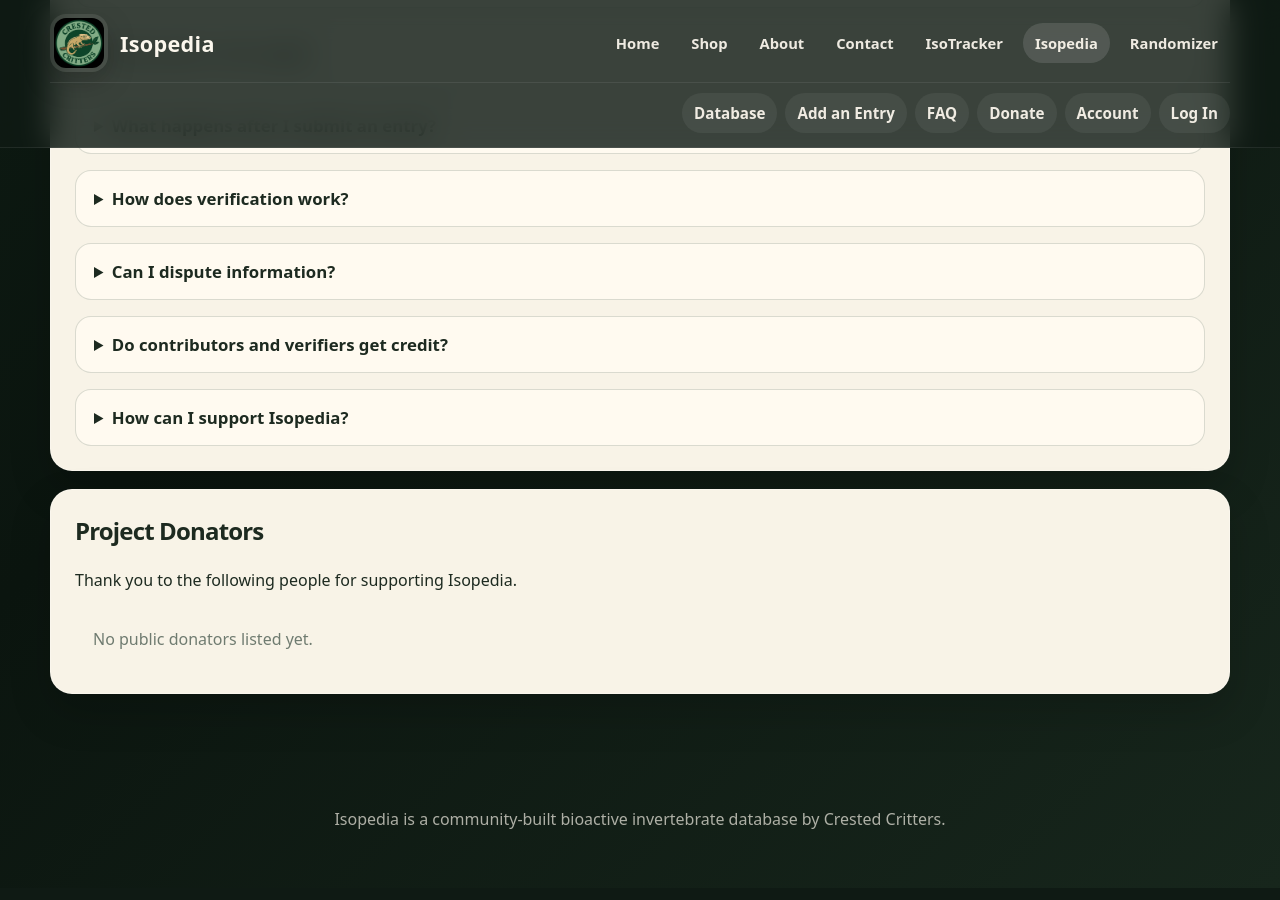
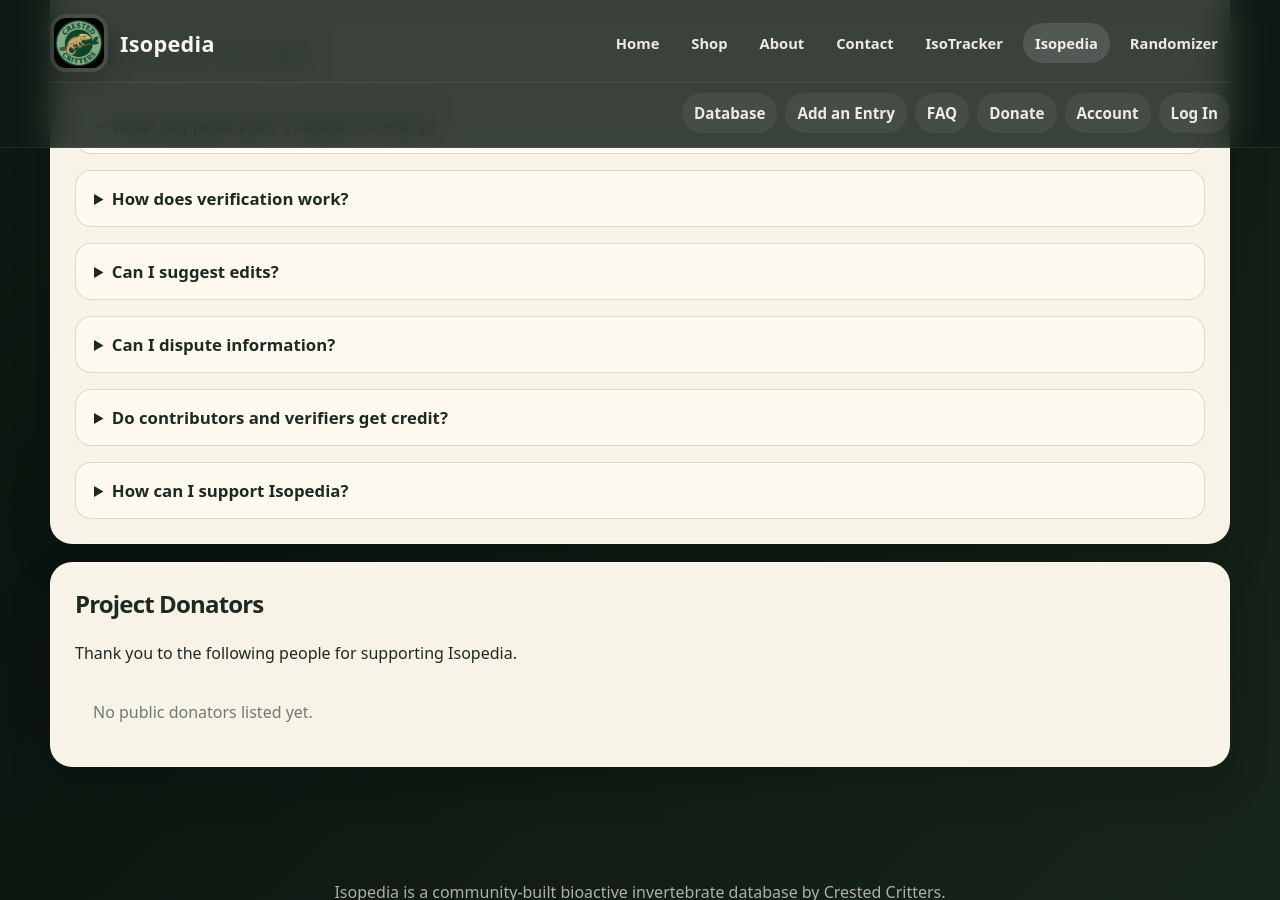
Before and after one commit to coxusw/CrestedCritters, a Jekyll site: the page isopedia/faq.html, which Jekyll copies as it is, in a window 1280 px wide and 900 px high, scrolled down 964 px. Built offline with Jekyll 4.4.1, drawn with Linux system fonts in a browser that asks for light colours; some of the changed lines change nothing that is shown.

Commit message:
Update faq.html

```diff
--- a/isopedia/faq.html
+++ b/isopedia/faq.html
@@ -91,8 +91,14 @@
       </details>
 
       <details>
+        <summary>Can I suggest edits?</summary>
+        <p>Yes. Logged-in members can open an entry and click <strong>Suggest Edit</strong>. The edit form is pre-filled with the current entry information, so members can update the parts that need improved.</p>
+        <p>Suggested edits do not go live immediately. They are saved as pending contributions and another logged-in member must verify the edit before it updates the entry.</p>
+      </details>
+
+      <details>
         <summary>Can I dispute information?</summary>
-        <p>Yes. Logged-in users can dispute or suggest corrections to information they believe is inaccurate, incomplete, outdated, or unclear.</p>
+        <p>Yes. Logged-in users can dispute or suggest corrections to information they believe is inaccurate, incomplete, outdated, or unclear. Disputes are reviewed separately from full suggested edits.</p>
       </details>
 
       <details>
```
